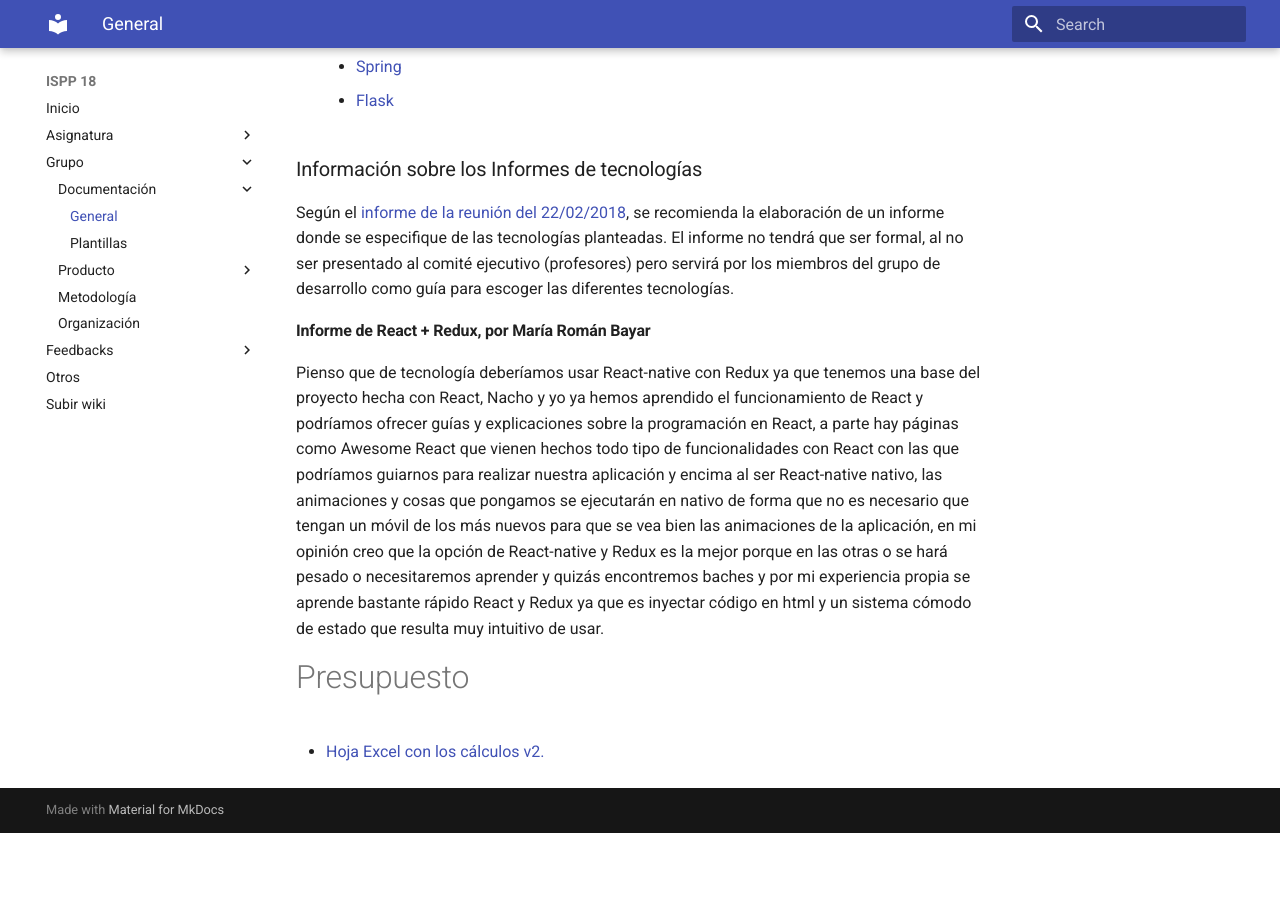
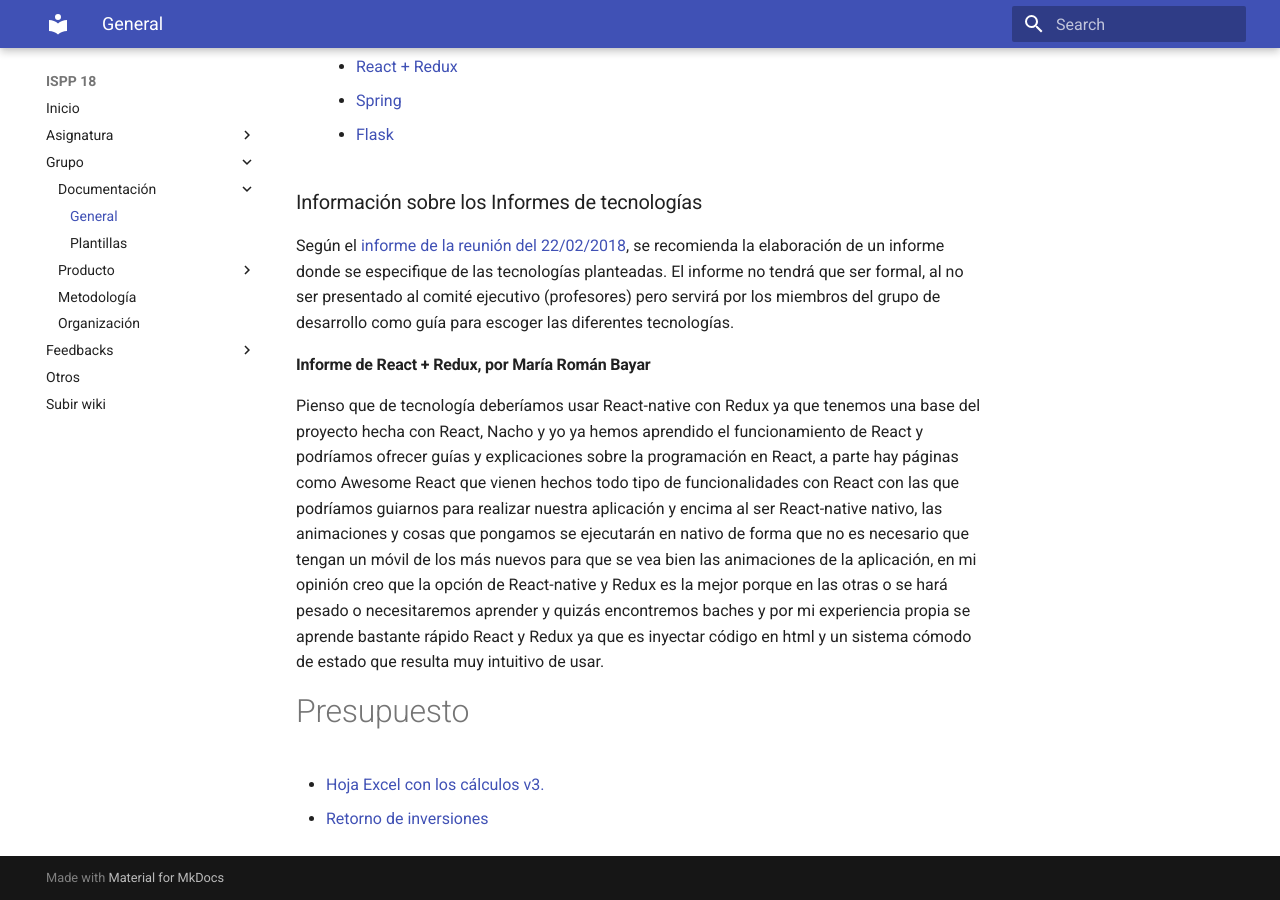
Before and after one commit to alexgs922/ispp18-wiki, an MkDocs documentation site: the page built from docs/documentacion.md, in a window 1280 px wide and 900 px high, scrolled down 1008 px. Built offline with MkDocs 1.6.1 and Material for MkDocs 9.7.7, drawn with Linux system fonts in a browser that asks for light colours; old or Windows-style settings are respelled for this version of MkDocs; before the commit the page ends 1841 px from its top, so only the background shows below that.

Commit message:
ADD Añadido y actualizados vínculos
Se han actualizado el vínculo a la hoja de cálculo con el presupuesto. Se ha añadido un vínculo al desglose del retorno de inversiones.

```diff
--- a/docs/documentacion.md
+++ b/docs/documentacion.md
@@ -38,4 +39,5 @@ Pienso que de tecnología deberíamos usar React-native con Redux ya que tenemos
 
 # Presupuesto
 
-* [Hoja Excel con los cálculos v2.](https://drive.google.com/file/d/19d7_4oewF1keAeXzqZf_uuMuvbKPcWF6/view?ths=true)
+* [Hoja Excel con los cálculos v3.](https://drive.google.com/file/d/1l4N_-oaqjlBGkqlaUOWcnP5HqZhfdrM_/view)
+* [Retorno de inversiones](https://docs.google.com/spreadsheets/d/1Ouil8nR3VthjDKi8meI9Dg9vJbpkvOxpZaedvrX-K5U/edit#gid=1101275197)
```
Also changed, not shown: other parts of docs/documentacion.md (+1 -0 lines).
